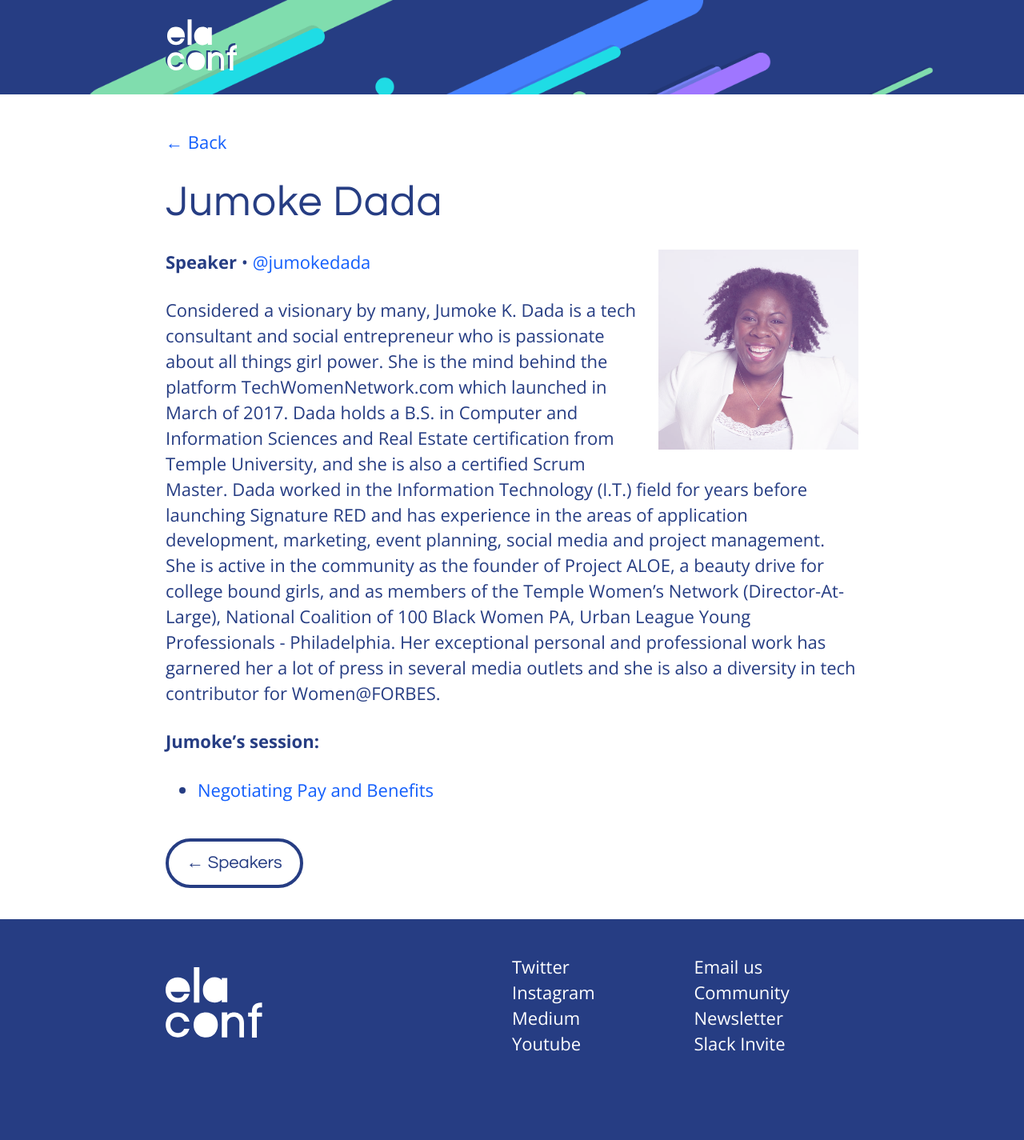
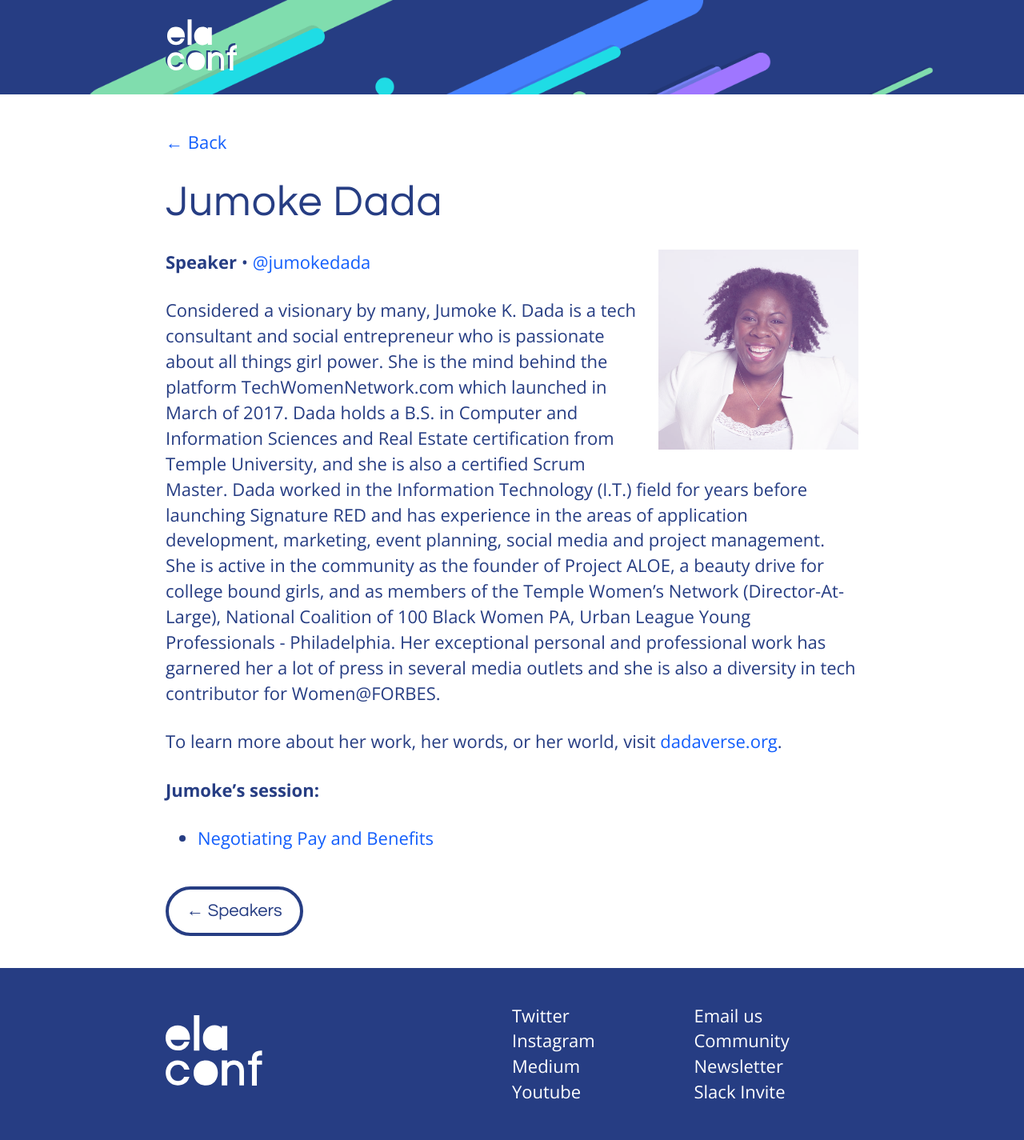
Before and after one commit to elaconf/elaconf.github.io, a Jekyll site: the page built from _speakers/jumoke-dada.md, in a window 1280 px wide. Shown: the whole page at 80% size. Built offline with Jekyll 4.4.1, drawn with Linux system fonts in a browser that asks for light colours; before the commit the page ends 1365 px from its top, so only the background shows below that.

Commit message:
Update jumoke-dada.md

```diff
--- a/_speakers/jumoke-dada.md
+++ b/_speakers/jumoke-dada.md
@@ -5,3 +5,5 @@ handle: jumokedada
 ---
 
 Considered a visionary by many, Jumoke K. Dada is a tech consultant and social entrepreneur who is passionate about all things girl power. She is the mind behind the platform TechWomenNetwork.com which launched in March of 2017. Dada holds a B.S. in Computer and Information Sciences and Real Estate certification from Temple University, and she is also a certified Scrum Master. Dada worked in the Information Technology (I.T.) field for years before launching Signature RED and has experience in the areas of application development, marketing, event planning, social media and project management. She is active in the community as the founder of Project ALOE, a beauty drive for college bound girls, and as members of the Temple Women's Network (Director-At-Large), National Coalition of 100 Black Women PA, Urban League Young Professionals - Philadelphia. Her exceptional personal and professional work has garnered her a lot of press in several media outlets and she is also a diversity in tech contributor for Women@FORBES.
+
+To learn more about her work, her words, or her world, visit [dadaverse.org](http://dadaverse.org/).
```
